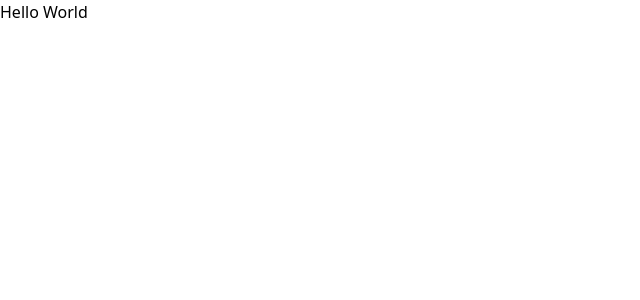
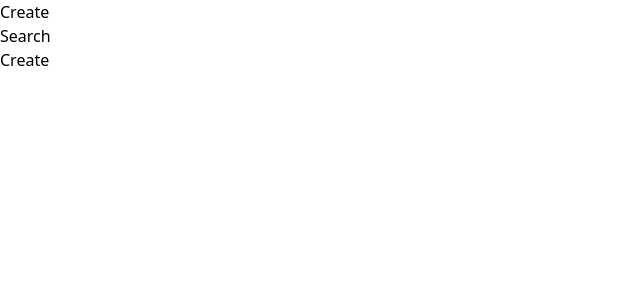
Before and after one commit to Justnoones/react-library, a React (Vite) app: page /create in a window 1280 px wide. Shown: the top 300 px of the page, without its empty margins (0-640 px from the left). Built offline with nearby package versions, Linux system fonts and the light colour scheme.

Commit message:
router installation

```diff
--- a/package.json
+++ b/package.json
@@ -11,7 +11,8 @@
   },
   "dependencies": {
     "react": "^18.2.0",
-    "react-dom": "^18.2.0"
+    "react-dom": "^18.2.0",
+    "react-router-dom": "^6.15.0"
   },
   "devDependencies": {
     "@types/react": "^18.2.15",
--- a/src/main.jsx
+++ b/src/main.jsx
@@ -1,9 +1,9 @@
 import React from 'react'
 import ReactDOM from 'react-dom/client'
-import App from './App.jsx'
 import './index.css'
-
+import router from './routers/index'
+import { RouterProvider } from "react-router-dom";
 
 ReactDOM.createRoot(document.getElementById('root')).render(
-  <App />
+  <RouterProvider router={router} />
 )
--- /dev/null
+++ b/src/pages/Create.jsx
@@ -0,0 +1,7 @@
+import React from 'react'
+
+export default function Create () {
+  return (
+    <div>Create</div>
+  )
+}
--- a/src/App.jsx
+++ b/src/pages/Home.jsx
@@ -1,10 +1,8 @@
-import './App.css'
-
-function App() {
+function Home () {
 
   return (
     <div className="text-blue-400">Hello World</div>
   )
 }
 
-export default App
+export default Home
--- /dev/null
+++ b/src/pages/Layouts/Layout.jsx
@@ -0,0 +1,20 @@
+import React from 'react'
+import { Outlet } from 'react-router-dom'
+
+export default function Layout () {
+  return (
+    <div>
+        <nav>
+            <ul>
+                <li>
+                    <a>Create</a>
+                </li>
+                <li>
+                    <a>Search</a>
+                </li>
+            </ul>
+        </nav>
+        <Outlet />
+    </div>
+  )
+}
--- /dev/null
+++ b/src/pages/Search.jsx
@@ -0,0 +1,7 @@
+import React from 'react'
+
+export default function Search () {
+  return (
+    <div>Search</div>
+  )
+}
```
Also changed, not shown: src/routers/index.jsx (added, +28 -0 lines), src/App.css (deleted), 1 other file (tests, documents, lock files or other folders).
